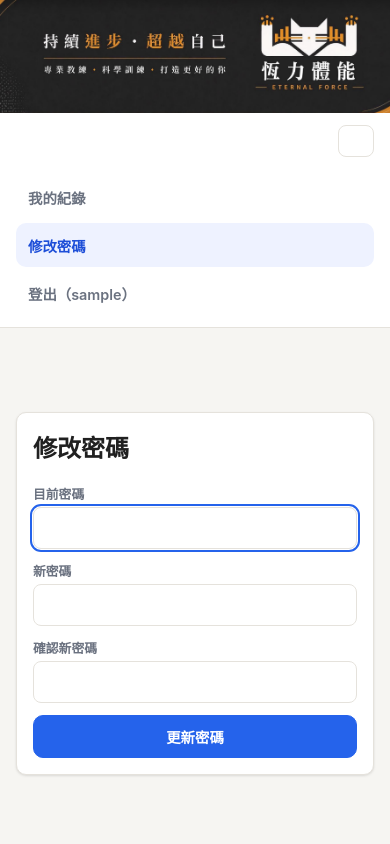
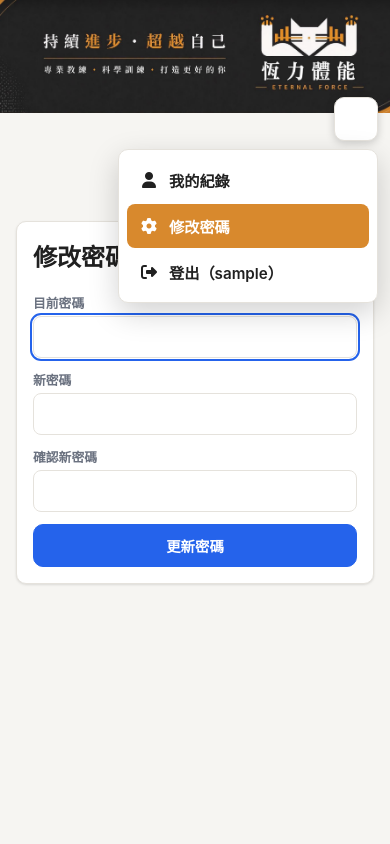
Before and after one commit to eternal-force/eternal_force, a Flask app: page /change-password in a window 390 px wide, after a click that opens the changed part. Run offline with Flask 3, Linux system fonts and the light colour scheme; the visitor is signed in with stand-in values (Sample User, id 1); some libraries are stand-ins or nearby versions.

Commit message:
Floating menu button with icons, and swipeable popup on phones (REQ-047-049)
- Popup: handle horizontal touch swipes in JS (touch-action: pan-y) so
  per-slide vertical scrolling no longer swallows the gesture on phones.
- Remove the header bar; the menu button floats at the banner's lower
  right edge and sticks to the top-right when scrolling. Menu closes on
  outside click / Esc; pending accounts show a dot on the button.
- Menu items get Font Awesome 6.5.2 icons (cdnjs, SRI-pinned; CSP
  allows cdnjs styles and fonts); the current item is #D8892D.
- Version static CSS/JS URLs by file mtime so browsers refetch updates.

Co-Authored-By: Claude Opus 5.5 <noreply@anthropic.com>

```diff
--- a/app/__init__.py
+++ b/app/__init__.py
@@ -1,3 +1,5 @@
+import os
+
 from flask import Flask, jsonify, redirect, render_template, request, session, url_for
 
 from .config import get_config
@@ -79,7 +81,10 @@ def create_app(config_name=None):
         response.headers["Referrer-Policy"] = "same-origin"
         response.headers.setdefault(
             "Content-Security-Policy",
-            "default-src 'self'; img-src 'self' data:; style-src 'self' 'unsafe-inline'",
+            # Font Awesome 圖示(選單)從 cdnjs 載入，樣式表另以 SRI 雜湊鎖定內容
+            "default-src 'self'; img-src 'self' data:; "
+            "style-src 'self' 'unsafe-inline' https://cdnjs.cloudflare.com; "
+            "font-src 'self' https://cdnjs.cloudflare.com",
         )
         return response
 
@@ -106,6 +111,13 @@ def create_app(config_name=None):
     def healthz():
         """Render 健康檢查用，不需登入、不查資料庫，僅確認應用程式行程存活。"""
         return jsonify({"status": "ok"})
+
+    @app.template_global()
+    def asset_url(filename):
+        """靜態檔網址加上檔案修改時間，檔案一改瀏覽器(特別是手機)就會重新下載，不會沿用舊的快取。"""
+        path = os.path.join(app.static_folder, filename)
+        version = int(os.path.getmtime(path)) if os.path.exists(path) else 0
+        return url_for("static", filename=filename, v=version)
 
     @app.context_processor
     def inject_logout_form():
--- a/app/static/css/style.css
+++ b/app/static/css/style.css
@@ -7,6 +7,7 @@
   --color-text: #202020;        /* 深黑灰：主要文字 */
   --color-text-muted: #6b7280;  /* 灰色：次要文字 */
   --color-nav-hover: #b96f1d;   /* 深金橘：上方功能按鈕 hover */
+  --color-nav-active: #d8892d;  /* 金橘：選單中目前所在的功能 */
   --color-success: #22a06b;     /* 綠色：成功／在籍 */
   --color-warning-bg: #fff3df;  /* 淡橘底：卡片中的警示訊息 */
   --color-primary: #2563eb;
@@ -50,26 +51,7 @@ button {
   flex-direction: column;
 }
 
-/* ---------- Header / Nav ---------- */
-.app-header {
-  background: var(--color-surface);
-  border-bottom: 1px solid var(--color-border);
-  padding: 12px 16px;
-  position: sticky;
-  top: 0;
-  z-index: 10;
-}
-
-.app-header-bar {
-  display: flex;
-  align-items: center;
-  justify-content: flex-end;
-  gap: 8px 16px;
-  flex-wrap: wrap;
-  max-width: 1080px;
-  margin: 0 auto;
-}
-
+/* ---------- Banner / Floating nav ---------- */
 /* 橫幅等比例縮至高度 150px，兩側空白以橫幅底色填滿整個寬度 */
 .app-banner {
   display: block;
@@ -85,17 +67,42 @@ button {
   margin: 0 auto;
 }
 
+/* 選單按鈕跨在橫幅下緣右側(上半部壓在橫幅上、下半部在頁面上)，往下捲動後停在畫面右上角。
+   sticky 讓按鈕在頁面最上方時跟著橫幅位置，捲過橫幅後才固定；上下負邊距讓它不佔版面高度。 */
+.nav-float {
+  position: sticky;
+  top: max(12px, env(safe-area-inset-top));
+  z-index: 20;
+  align-self: flex-end;
+  width: 44px;
+  height: 44px;
+  /* 只壓住橫幅下緣 16px：手機上橫幅右下角的「ETERNAL FORCE」字樣很靠近下緣 */
+  /* margin-left: auto 讓按鈕一定靠右(即使外層不是 flex 版面) */
+  margin: -16px max(12px, env(safe-area-inset-right)) -28px auto;
+}
+
+/* 按鈕下半部落在頁面內容區，內容往下留空，避免擋到標題與右側按鈕文字 */
+.nav-float + .app-main {
+  padding-top: 40px;
+}
+
 .nav-toggle {
+  position: relative;
   display: flex;
   flex-direction: column;
   justify-content: center;
-  gap: 4px;
-  width: 36px;
-  height: 32px;
-  background: none;
+  gap: 5px;
+  width: 44px;
+  height: 44px;
+  padding: 0 11px;
+  background: var(--color-surface);
   border: 1px solid var(--color-border);
-  border-radius: 8px;
-  padding: 0 7px;
+  border-radius: 10px;
+  box-shadow: 0 2px 8px rgba(0, 0, 0, 0.18);
+}
+
+.nav-toggle:hover {
+  border-color: var(--color-nav-hover);
 }
 
 .nav-toggle span {
@@ -105,12 +112,34 @@ button {
   border-radius: 2px;
 }
 
+/* 有待驗證帳號時，選單收合狀態下也能看到提醒 */
+.nav-toggle .nav-toggle-dot {
+  position: absolute;
+  top: -4px;
+  right: -4px;
+  width: 12px;
+  height: 12px;
+  border-radius: 50%;
+  background: #dc2626;
+  border: 2px solid var(--color-surface);
+}
+
+/* 選單面板跟著按鈕，展開在按鈕正下方 */
 .app-nav {
   display: none;
-  flex-basis: 100%;
+  position: absolute;
+  top: 52px;
+  right: 0;
   flex-direction: column;
-  gap: 4px;
-  padding-top: 10px;
+  gap: 2px;
+  width: min(260px, calc(100vw - 24px));
+  max-height: calc(100dvh - 80px);
+  overflow-y: auto;
+  padding: 8px;
+  background: var(--color-surface);
+  border: 1px solid var(--color-border);
+  border-radius: var(--radius);
+  box-shadow: 0 10px 30px rgba(0, 0, 0, 0.18);
 }
 
 .app-nav.open {
@@ -118,13 +147,13 @@ button {
 }
 
 .app-nav-link {
-  display: inline-flex;
+  display: flex;
   align-items: center;
   padding: 10px 12px;
-  border-radius: var(--radius);
-  font-size: 0.9rem;
+  border-radius: 8px;
+  font-size: 0.95rem;
   font-weight: 600;
-  color: var(--color-text-muted);
+  color: var(--color-text);
   white-space: nowrap;
   min-height: 44px;
 }
@@ -134,14 +163,15 @@ button {
   color: #fff;
 }
 
-.app-nav-link.active {
-  background: #eef2ff;
-  color: var(--color-primary-dark);
+.app-nav-link.active,
+.app-nav-link.active:hover {
+  background: var(--color-nav-active);
+  color: #fff;
 }
 
-.app-nav-link.active:hover {
-  background: var(--color-nav-hover);
-  color: #fff;
+.app-nav-link .fa-fw {
+  margin-right: 10px;
+  font-size: 1rem;
 }
 
 .app-nav-link-btn {
@@ -153,22 +183,6 @@ button {
 
 .logout-form {
   display: contents;
-}
-
-@media (min-width: 720px) {
-  .nav-toggle {
-    display: none;
-  }
-  .app-nav {
-    display: flex;
-    flex-direction: row;
-    flex-basis: auto;
-    padding-top: 0;
-    gap: 6px;
-  }
-  .logout-form {
-    display: inline-flex;
-  }
 }
 
 /* ---------- Layout ---------- */
@@ -977,6 +991,8 @@ details.card[open] > summary .section-toggle-arrow {
   scroll-behavior: smooth;
   overscroll-behavior-x: contain;
   scrollbar-width: none;
+  /* 手指左右滑動交給 main.js 判斷換頁；瀏覽器只處理上下捲動(每則公告內容) */
+  touch-action: pan-y;
 }
 
 .announcement-track::-webkit-scrollbar {
@@ -993,6 +1009,7 @@ details.card[open] > summary .section-toggle-arrow {
   scroll-snap-align: center;
   scroll-snap-stop: always;
   overflow-y: auto;
+  touch-action: pan-y;
   padding: 14px 16px 16px;
 }
 
--- a/app/templates/base.html
+++ b/app/templates/base.html
@@ -4,7 +4,10 @@
   <meta charset="utf-8">
   <meta name="viewport" content="width=device-width, initial-scale=1, viewport-fit=cover">
   <title>{% block title %}eternal_force{% endblock %} | eternal_force 健身教學管理</title>
-  <link rel="stylesheet" href="{{ url_for('static', filename='css/style.css') }}">
+  <link rel="stylesheet" href="https://cdnjs.cloudflare.com/ajax/libs/font-awesome/6.5.2/css/all.min.css"
+        integrity="sha512-SnH5WK+bZxgPHs44uWIX+LLJAJ9/2PkPKZ5QiAj6Ta86w+fsb2TkcmfRyVX3pBnMFcV7oQPJkl9QevSCWr3W6A=="
+        crossorigin="anonymous" referrerpolicy="no-referrer">
+  <link rel="stylesheet" href="{{ asset_url('css/style.css') }}">
 </head>
 <body>
   <div class="app-shell">
@@ -12,30 +15,29 @@
     <a class="app-banner" href="{{ url_for('students.list_students') }}">
       <img src="{{ url_for('static', filename='img/logo_banner.png') }}" alt="恆力體能">
     </a>
-    <header class="app-header">
-      <div class="app-header-bar">
+    <div class="nav-float">
       <button type="button" class="nav-toggle" id="nav-toggle" aria-expanded="false" aria-controls="app-nav" aria-label="開啟選單">
         <span></span><span></span><span></span>
+        {% if current_user.role != 'student' and pending_account_count > 0 %}<i class="nav-toggle-dot" aria-hidden="true"></i>{% endif %}
       </button>
-        <nav class="app-nav" id="app-nav">
+      <nav class="app-nav" id="app-nav" aria-label="主選單">
         {% if current_user.role == 'student' %}
-            <a class="app-nav-link{% if request.endpoint and request.endpoint.startswith('students.') %} active{% endif %}" href="{{ url_for('students.list_students') }}">我的紀錄</a>
+          <a class="app-nav-link{% if request.endpoint and request.endpoint.startswith('students.') %} active{% endif %}" href="{{ url_for('students.list_students') }}"><i class="fa-solid fa-user fa-fw" aria-hidden="true"></i>我的紀錄</a>
         {% else %}
-            <a class="app-nav-link{% if request.endpoint and request.endpoint.startswith('students.') %} active{% endif %}" href="{{ url_for('students.list_students') }}">學生列表</a>
-            <a class="app-nav-link{% if request.endpoint and request.endpoint.startswith('exercises.') %} active{% endif %}" href="{{ url_for('exercises.list_exercises') }}">訓練項目</a>
+          <a class="app-nav-link{% if request.endpoint and request.endpoint.startswith('students.') %} active{% endif %}" href="{{ url_for('students.list_students') }}"><i class="fa-solid fa-user fa-fw" aria-hidden="true"></i>學生列表</a>
+          <a class="app-nav-link{% if request.endpoint and request.endpoint.startswith('exercises.') %} active{% endif %}" href="{{ url_for('exercises.list_exercises') }}"><i class="fa-solid fa-dumbbell fa-fw" aria-hidden="true"></i>訓練項目</a>
           <a class="app-nav-link{% if request.endpoint and request.endpoint.startswith('accounts.') %} active{% endif %}" href="{{ url_for('accounts.list_accounts') }}">
-              帳號管理{% if pending_account_count > 0 %}<span class="nav-badge">{{ pending_account_count }}</span>{% endif %}
+            <i class="fa-solid fa-users fa-fw" aria-hidden="true"></i>帳號管理{% if pending_account_count > 0 %}<span class="nav-badge">{{ pending_account_count }}</span>{% endif %}
           </a>
-            <a class="app-nav-link{% if request.endpoint and request.endpoint.startswith('announcements.') %} active{% endif %}" href="{{ url_for('announcements.list_announcements') }}">公告管理</a>
+          <a class="app-nav-link{% if request.endpoint and request.endpoint.startswith('announcements.') %} active{% endif %}" href="{{ url_for('announcements.list_announcements') }}"><i class="fa-solid fa-bullhorn fa-fw" aria-hidden="true"></i>公告管理</a>
         {% endif %}
-          <a class="app-nav-link{% if request.endpoint == 'auth.change_own_password' %} active{% endif %}" href="{{ url_for('auth.change_own_password') }}">修改密碼</a>
+        <a class="app-nav-link{% if request.endpoint == 'auth.change_own_password' %} active{% endif %}" href="{{ url_for('auth.change_own_password') }}"><i class="fa-solid fa-gear fa-fw" aria-hidden="true"></i>修改密碼</a>
         <form action="{{ url_for('auth.logout') }}" method="post" class="logout-form">
           {{ logout_form.hidden_tag() }}
-            <button type="submit" class="app-nav-link app-nav-link-btn">登出（{{ current_user.username }}）</button>
+          <button type="submit" class="app-nav-link app-nav-link-btn"><i class="fa-solid fa-right-from-bracket fa-fw" aria-hidden="true"></i>登出（{{ current_user.username }}）</button>
         </form>
       </nav>
     </div>
-    </header>
     {% endif %}
 
     <main class="app-main">
@@ -46,7 +48,7 @@
       {% include "partials/_announcement_popup.html" %}
     {% endif %}
   </div>
-  <script src="{{ url_for('static', filename='js/main.js') }}"></script>
+  <script src="{{ asset_url('js/main.js') }}"></script>
   {% block scripts %}{% endblock %}
 </body>
 </html>
```
Also changed, not shown: app/static/js/main.js (+51 -2 lines), docs/requirements-matrix.md (+3 -0 lines). Lines whose indentation alone changed are shown as unchanged.
